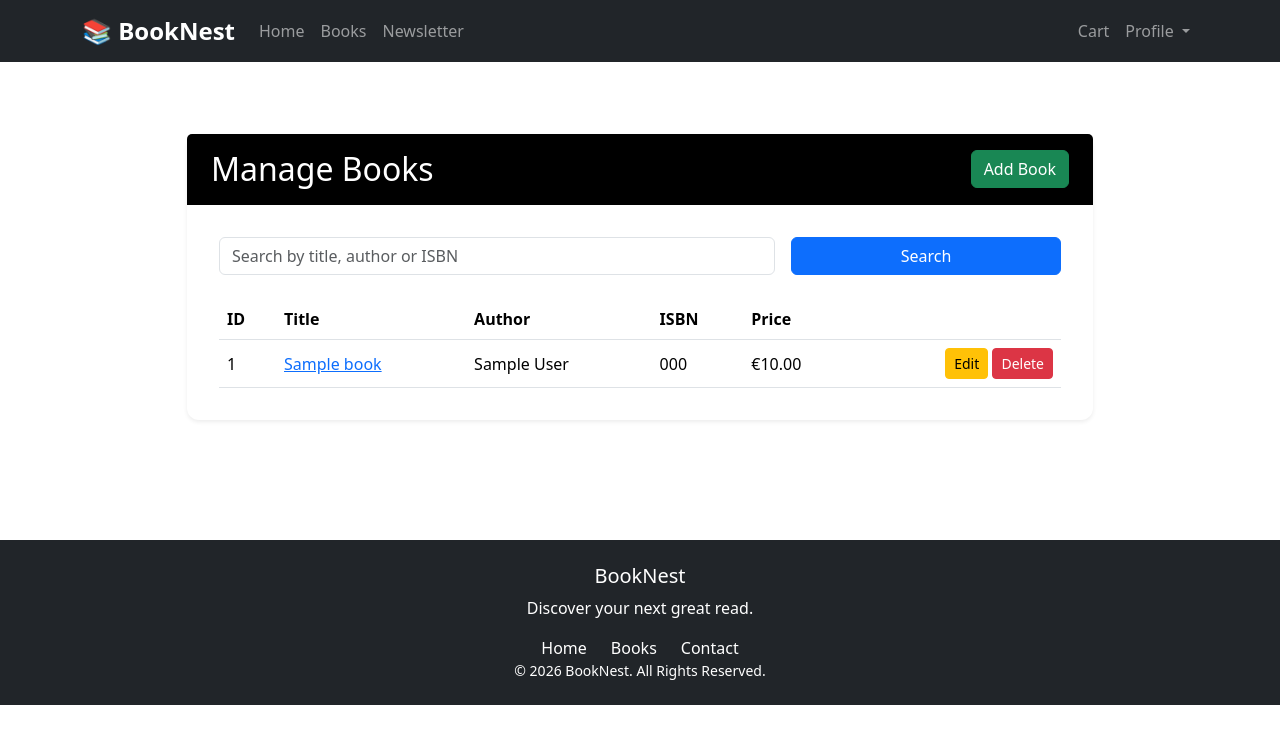
After one commit to v-amna/booknest, a Django app: page /books/manage/ in a window 1280 px wide. The commit adds this page. Shown: the top 744 px of the page. Run offline with Django 5.2, Linux system fonts and the light colour scheme; a user stored in the database is signed in; tables that the repository leaves empty hold one stand-in row (values such as "Sample post"); some libraries are stand-ins or nearby versions.

Commit message:
Add manage books functionality for staff with search and edit/delete options

```diff
--- a/books/templates/books/edit_book.html
+++ b/books/templates/books/edit_book.html
@@ -39,7 +39,8 @@
                         <button class="btn btn-warning" type="submit"> Save
                             Changes
                         </button>
-                        <a href="{% url 'book_detail' book.id %}"
+                        <a href="
+                                {% if user.is_staff %}{% url 'manage_books' %}{% else %}{% url 'book_detail' book.id %}{% endif %}"
                            class="btn btn-secondary"> Cancel </a>
                     </form>
                 </div>
--- /dev/null
+++ b/books/templates/books/manage_books.html
@@ -0,0 +1,142 @@
+{% extends "base.html" %}
+
+{% block extra_title %}Manage Books{% endblock %}
+
+{% block content %}
+
+    <div class="container py-5">
+        <div class="row justify-content-center">
+            <div class="col-lg-10">
+                <div class="card shadow-sm">
+
+                    <div class="card-header bg-black d-flex justify-content-between align-items-center">
+                        <p class="h2 mb-0">Manage Books</p>
+                        <a href="{% url 'add_book' %}"
+                           class="btn btn-success">
+                            Add Book
+                        </a>
+                    </div>
+
+                    <div class="card-body">
+
+                        <form method="GET" class="row g-3 mb-4">
+                            <div class="col-md-8 d-flex">
+                                <input type="search"
+                                       name="q"
+                                       class="form-control"
+                                       placeholder="Search by title, author or ISBN"
+                                       value="{{ query }}">
+                            </div>
+                            <div class="col-md-4 d-flex gap-2">
+                                <button type="submit"
+                                        class="btn btn-primary flex-grow-1">
+                                    Search
+                                </button>
+                            </div>
+                        </form>
+
+                        {% if books %}
+                            <div class="table-responsive">
+                                <table class="table align-middle mb-0">
+                                    <thead>
+                                    <tr>
+                                        <th>ID</th>
+                                        <th>Title</th>
+                                        <th>Author</th>
+                                        <th>ISBN</th>
+                                        <th>Price</th>
+                                        <th></th>
+                                    </tr>
+                                    </thead>
+                                    <tbody>
+                                    {% for book in books %}
+                                        <tr>
+                                            <td>{{ book.id }}</td>
+                                            <td>
+                                                <a href="{% url 'edit_book' book.id %}">
+                                                    {{ book.title }}
+                                                </a>
+                                            </td>
+                                            <td>{{ book.author }}</td>
+                                            <td>{{ book.isbn }}</td>
+                                            <td>€{{ book.price }}</td>
+                                            <td class="text-end">
+                                                <a href="{% url 'edit_book' book.id %}"
+                                                   class="btn btn-warning btn-sm">
+                                                    Edit
+                                                </a>
+                                                <a href="{% url 'delete_book' book.id %}"
+                                                   class="btn btn-danger btn-sm"
+                                                   onclick="return confirm('Delete book \'{{ book.title }}\'? This cannot be undone.');">
+                                                    Delete
+                                                </a>
+                                            </td>
+                                        </tr>
+                                    {% endfor %}
+                                    </tbody>
+                                </table>
+                            </div>
+
+                            {% if books.has_other_pages %}
+                                <nav class="mt-4">
+                                    <ul class="pagination justify-content-center mb-0">
+
+                                        {% if books.has_previous %}
+                                            <li class="page-item">
+                                                <a class="page-link"
+                                                   href="?page=
+
+
+                                                           {{ books.previous_page_number }}{% if query %}&q={{ query }}{% endif %}">
+                                                    Previous
+                                                </a>
+                                            </li>
+                                        {% else %}
+                                            <li class="page-item disabled">
+                                                <span class="page-link">Previous</span>
+                                            </li>
+                                        {% endif %}
+
+                                        {% for page_num in books.paginator.page_range %}
+                                            <li class="page-item {% if page_num == books.number %}active{% endif %}">
+                                                <a class="page-link"
+                                                   href="?page=
+
+
+                                                           {{ page_num }}{% if query %}&q={{ query }}{% endif %}">
+                                                    {{ page_num }}
+                                                </a>
+                                            </li>
+                                        {% endfor %}
+
+                                        {% if books.has_next %}
+                                            <li class="page-item">
+                                                <a class="page-link"
+                                                   href="?page=
+
+
+                                                           {{ books.next_page_number }}{% if query %}&q={{ query }}{% endif %}">
+                                                    Next
+                                                </a>
+                                            </li>
+                                        {% else %}
+                                            <li class="page-item disabled">
+                                                <span class="page-link">Next</span>
+                                            </li>
+                                        {% endif %}
+
+                                    </ul>
+                                </nav>
+                            {% endif %}
+
+                        {% else %}
+                            <p class="mb-0">No books found.</p>
+                        {% endif %}
+
+                    </div>
+                </div>
+            </div>
+        </div>
+    </div>
+
+{% endblock %}
--- a/books/urls.py
+++ b/books/urls.py
@@ -1,17 +1,19 @@
 from django.urls import path
 
-from .views import add_book, book_detail, book_list, edit_book,delete_book,add_review, edit_review, delete_review
-
+from .views import add_book, book_detail, book_list, edit_book, delete_book, \
+    add_review, edit_review, delete_review, manage_books
 
 urlpatterns = [
     path('', book_list, name='books'),
 
+    path('manage/', manage_books, name='manage_books'),
     path('add/', add_book, name='add_book'),
-    path('edit/<int:book_id>/',edit_book,name='edit_book'),
-    path('delete/<int:book_id>/',delete_book,name='delete_book'),
+    path('edit/<int:book_id>/', edit_book, name='edit_book'),
+    path('delete/<int:book_id>/', delete_book, name='delete_book'),
     path('<int:book_id>/', book_detail, name='book_detail'),
     path('<int:book_id>/add_review/', add_review, name='add_review'),
-    path("review/<int:review_id>/edit/",edit_review,name="edit_review"),
-    path("review/<int:review_id>/delete/",delete_review,name="delete_review"),
+    path("review/<int:review_id>/edit/", edit_review, name="edit_review"),
+    path("review/<int:review_id>/delete/", delete_review,
+         name="delete_review"),
 
 ]
--- a/books/views.py
+++ b/books/views.py
@@ -7,6 +7,39 @@ from django.core.paginator import Paginator
 from django.shortcuts import get_object_or_404, render, redirect
 from django.db.models import Q
 from books.models import Book, Category
+
+
+@login_required
+def manage_books(request):
+    """
+    List and search Books for staff management, with edit/delete actions.
+    """
+    if not request.user.is_staff:
+        messages.error(
+            request,
+            "Sorry, only staff members can do that."
+        )
+        return redirect("books")
+
+    books = Book.objects.all().order_by('-created_on')
+
+    query = request.GET.get('q', '').strip()
+    if query:
+        books = books.filter(
+            Q(title__icontains=query) |
+            Q(author__icontains=query) |
+            Q(isbn__icontains=query)
+        )
+
+    paginator = Paginator(books, 10)
+    page_number = request.GET.get('page')
+    books_page = paginator.get_page(page_number)
+
+    context = {
+        'books': books_page,
+        'query': query,
+    }
+    return render(request, 'books/manage_books.html', context)
 
 
 def book_list(request):
--- a/templates/includes/main-nav.html
+++ b/templates/includes/main-nav.html
@@ -29,7 +29,8 @@
                     <a class="nav-link" href="{% url 'books' %}"> Books </a>
                 </li>
                 <li class="nav-item">
-                    <a class="nav-link" href="{% url 'newsletter_subscribe' %}"> Newsletter </a>
+                    <a class="nav-link"
+                       href="{% url 'newsletter_subscribe' %}"> Newsletter </a>
                 </li>
             </ul>
 
@@ -53,45 +54,64 @@
                         <ul class="dropdown-menu dropdown-menu-end">
 
                             <li>
-                                <a class="dropdown-item" href="{% url 'profile' %}"> My Profile </a>
+                                <a class="dropdown-item"
+                                   href="{% url 'profile' %}"> My Profile </a>
                             </li>
                             <li>
-                                <a class="dropdown-item" href="{% url 'profile_orders' %}"> My Orders </a>
+                                <a class="dropdown-item"
+                                   href="{% url 'profile_orders' %}"> My
+                                    Orders </a>
                             </li>
 
-                            {% if request.user.is_superuser %}
+                            {% if user.is_staff %}
 
-                                <li> <hr class="dropdown-divider"> </li>
                                 <li>
-                                    <h6 class="dropdown-header"> Product Management </h6>
+                                    <hr class="dropdown-divider">
+                                </li>
+                                <li>
+                                    <h6 class="dropdown-header"> Product
+                                        Management </h6>
+                                </li>
+                                <li>
+                                    <a class="dropdown-item"
+                                       href="{% url 'add_book' %}"> Add
+                                        Book </a>
+                                </li>
+                                <li>
+                                    <a class="dropdown-item"
+                                       href="{% url 'manage_books' %}"> Manage
+                                        Books </a>
                                 </li>
 
                                 <li>
-                                    <a class="dropdown-item" href="{% url 'add_book' %}"> Add Book </a>
+                                    <hr class="dropdown-divider">
+                                </li>
+                                <li>
+                                    <h6 class="dropdown-header">
+                                        Marketing </h6>
+                                </li>
+
+                                <li>
+                                    <a class="dropdown-item"
+                                       href="{% url 'campaign_list' %}">
+                                        Campaigns </a>
+                                </li>
+                                <li>
+                                    <a class="dropdown-item"
+                                       href="{% url 'subscriber_list' %}">
+                                        Subscribers </a>
                                 </li>
 
                             {% endif %}
 
-                            {% if request.user.is_staff %}
-
-                                <li> <hr class="dropdown-divider"> </li>
-                                <li>
-                                    <h6 class="dropdown-header"> Marketing </h6>
-                                </li>
-
-                                <li>
-                                    <a class="dropdown-item" href="{% url 'campaign_list' %}"> Campaigns </a>
-                                </li>
-                                <li>
-                                    <a class="dropdown-item" href="{% url 'subscriber_list' %}"> Subscribers </a>
-                                </li>
-
-                            {% endif %}
-
-                            <li> <hr class="dropdown-divider"> </li>
+                            <li>
+                                <hr class="dropdown-divider">
+                            </li>
 
                             <li>
-                                <a class="dropdown-item" href="{% url 'account_logout' %}"> Logout </a>
+                                <a class="dropdown-item"
+                                   href="{% url 'account_logout' %}">
+                                    Logout </a>
                             </li>
 
                         </ul>
@@ -101,11 +121,13 @@
                 {% else %}
 
                     <li class="nav-item">
-                        <a class="nav-link" href="{% url 'account_signup' %}"> Register </a>
+                        <a class="nav-link" href="{% url 'account_signup' %}">
+                            Register </a>
                     </li>
 
                     <li class="nav-item">
-                        <a class="nav-link" href="{% url 'account_login' %}"> Login </a>
+                        <a class="nav-link" href="{% url 'account_login' %}">
+                            Login </a>
                     </li>
 
                 {% endif %}
```
